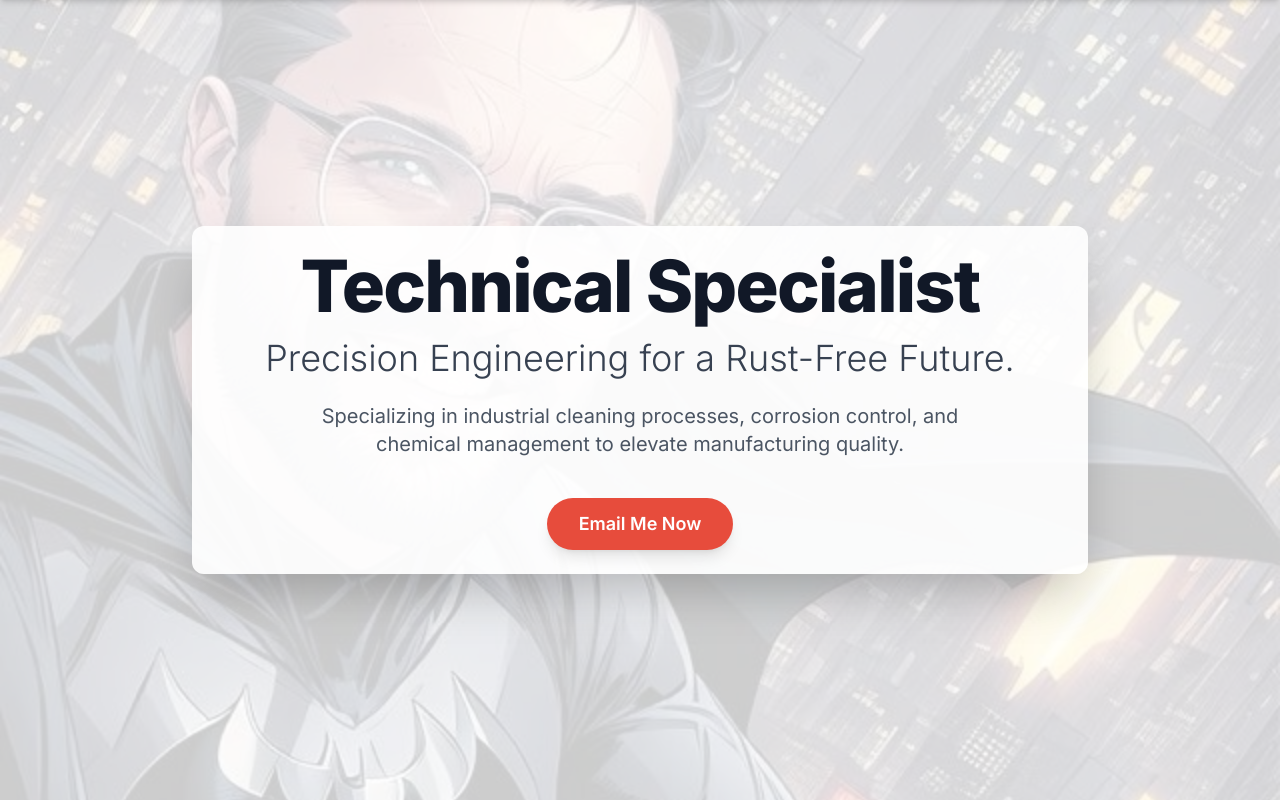
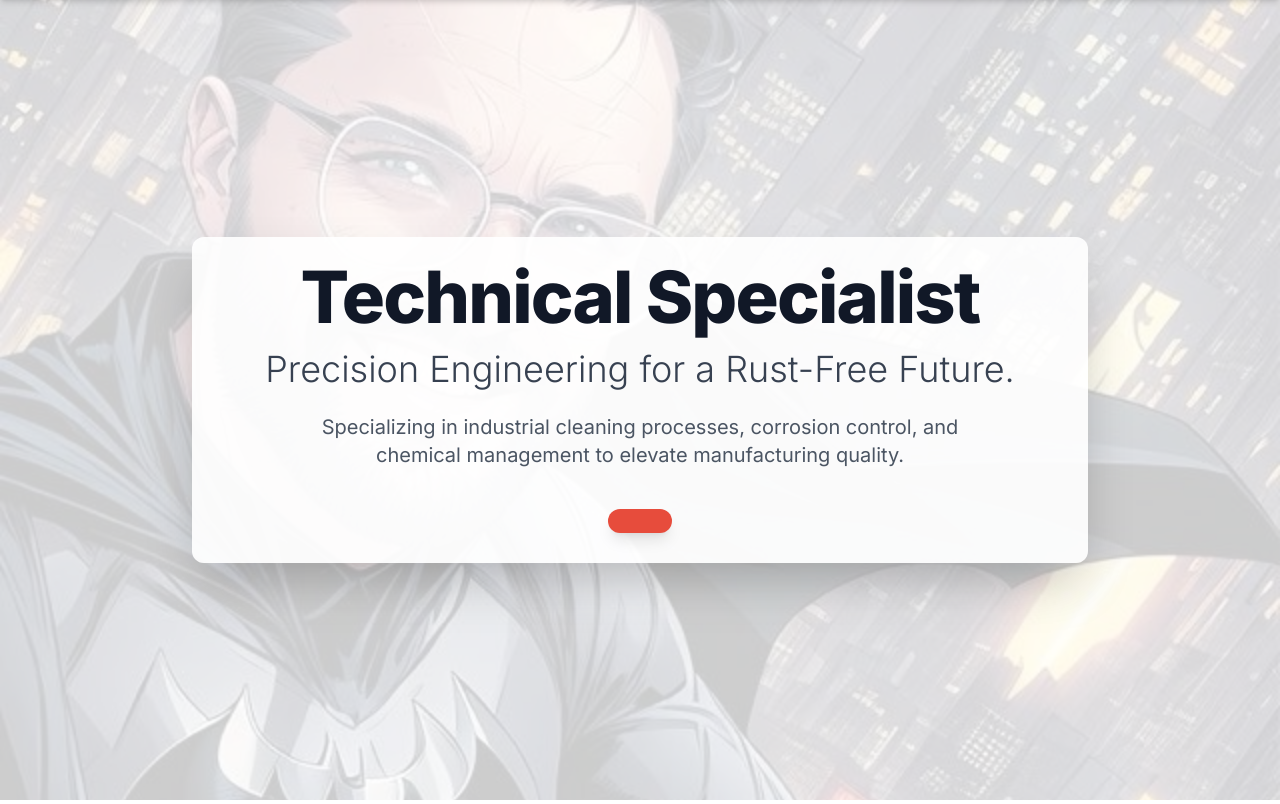
Before and after one commit to Ezhil1K/EK, a Flask app: page / in a window 1280 px wide. Shown: the part 65-869 px from the top of the page. Run offline with Flask 3, Linux system fonts and the light colour scheme; some libraries are stand-ins or nearby versions.

Commit message:
Update index.html

```diff
--- a/templates/index.html
+++ b/templates/index.html
@@ -25,7 +25,6 @@
             </p>
             <div class="mt-10">
                 <a href="mailto:{{ data.email_address | default('#') }}" class="inline-block px-8 py-3 bg-[#E74C3C] text-white text-lg font-semibold rounded-full shadow-lg hover:bg-[#C0392B] transition duration-300 transform hover:scale-105">
-                    Email Me Now
                 </a>
             </div>
         </div>
```
